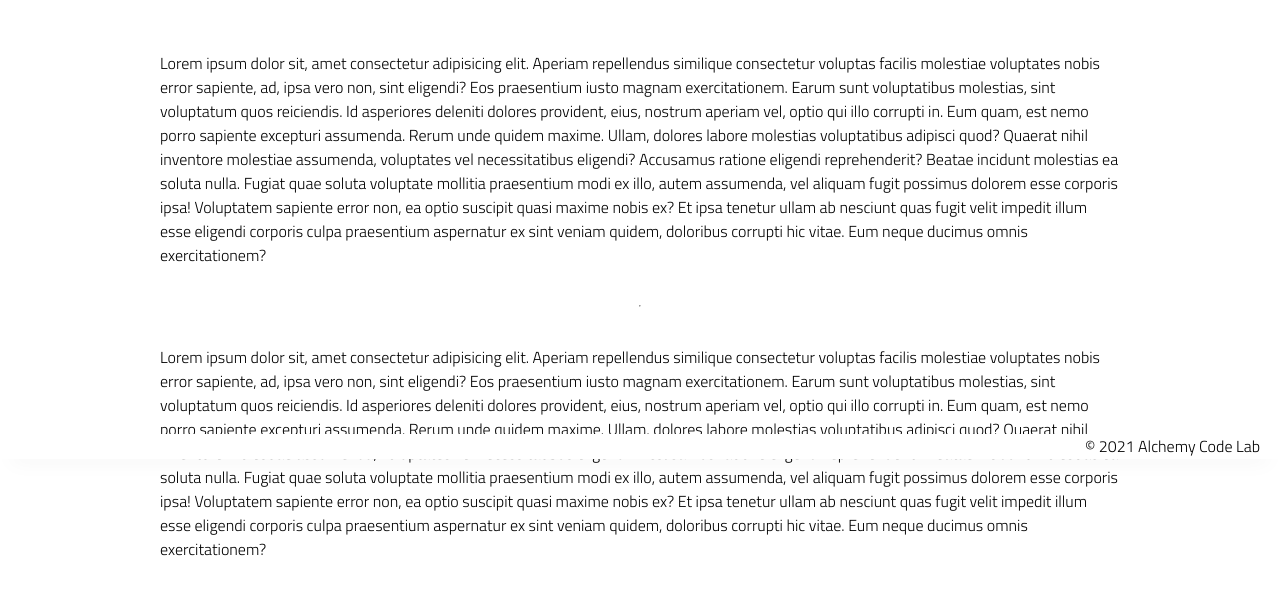
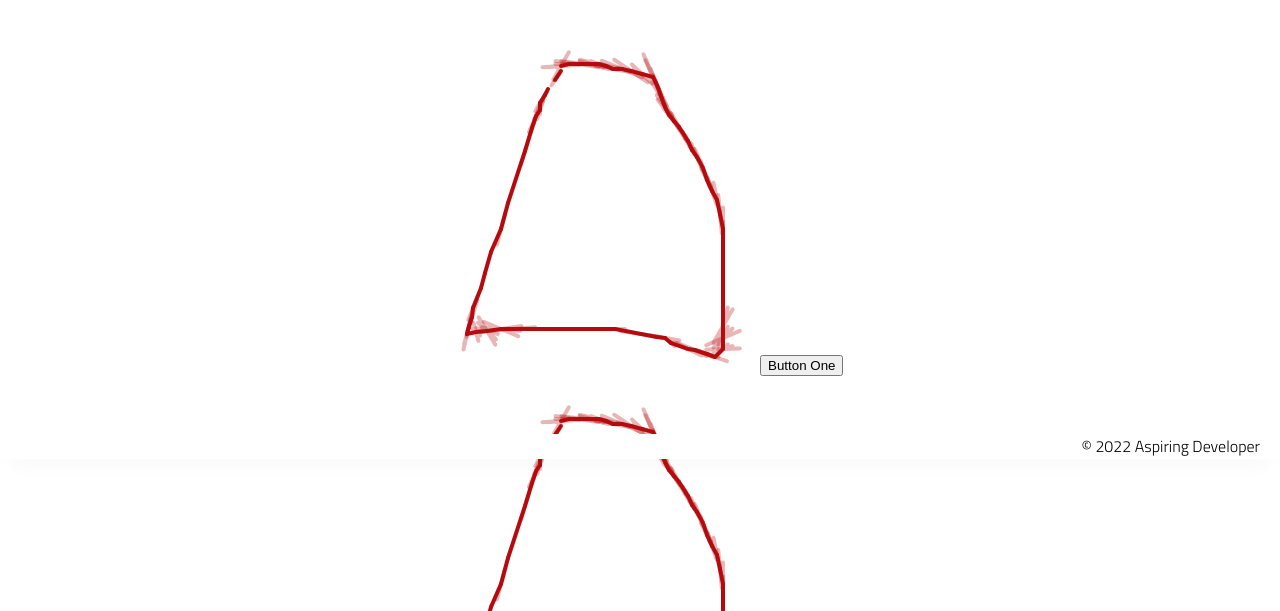
Before and after one commit to ThomHarding/shell-game, a plain HTML site: page index.html in a window 1280 px wide. Shown: the part 341-952 px from the top of the page. Drawn offline with Linux system fonts and the light colour scheme.

Commit message:
initial page with required html elements

```diff
--- a/index.html
+++ b/index.html
@@ -24,47 +24,24 @@
             <h2>
                 Welcome to Alchemy Bootstrap!
             </h2>
-
-            <p>
-                Lorem ipsum dolor sit, amet consectetur adipisicing elit. Aperiam repellendus similique consectetur
-                voluptas facilis molestiae voluptates nobis error sapiente, ad, ipsa vero non, sint eligendi? Eos
-                praesentium iusto magnam exercitationem.
-                Earum sunt voluptatibus molestias, sint voluptatum quos reiciendis. Id asperiores deleniti dolores
-                provident, eius, nostrum aperiam vel, optio qui illo corrupti in. Eum quam, est nemo porro sapiente
-                excepturi assumenda.
-                Rerum unde quidem maxime. Ullam, dolores labore molestias voluptatibus adipisci quod? Quaerat nihil
-                inventore molestiae assumenda, voluptates vel necessitatibus eligendi? Accusamus ratione eligendi
-                reprehenderit? Beatae incidunt molestias ea soluta nulla.
-                Fugiat quae soluta voluptate mollitia praesentium modi ex illo, autem assumenda, vel aliquam fugit
-                possimus dolorem esse corporis ipsa! Voluptatem sapiente error non, ea optio suscipit quasi maxime nobis
-                ex?
-                Et ipsa tenetur ullam ab nesciunt quas fugit velit impedit illum esse eligendi corporis culpa
-                praesentium aspernatur ex sint veniam quidem, doloribus corrupti hic vitae. Eum neque ducimus omnis
-                exercitationem?
-            </p>
-            <hr />
-            <p>
-                Lorem ipsum dolor sit, amet consectetur adipisicing elit. Aperiam repellendus similique consectetur
-                voluptas facilis molestiae voluptates nobis error sapiente, ad, ipsa vero non, sint eligendi? Eos
-                praesentium iusto magnam exercitationem.
-                Earum sunt voluptatibus molestias, sint voluptatum quos reiciendis. Id asperiores deleniti dolores
-                provident, eius, nostrum aperiam vel, optio qui illo corrupti in. Eum quam, est nemo porro sapiente
-                excepturi assumenda.
-                Rerum unde quidem maxime. Ullam, dolores labore molestias voluptatibus adipisci quod? Quaerat nihil
-                inventore molestiae assumenda, voluptates vel necessitatibus eligendi? Accusamus ratione eligendi
-                reprehenderit? Beatae incidunt molestias ea soluta nulla.
-                Fugiat quae soluta voluptate mollitia praesentium modi ex illo, autem assumenda, vel aliquam fugit
-                possimus dolorem esse corporis ipsa! Voluptatem sapiente error non, ea optio suscipit quasi maxime nobis
-                ex?
-                Et ipsa tenetur ullam ab nesciunt quas fugit velit impedit illum esse eligendi corporis culpa
-                praesentium aspernatur ex sint veniam quidem, doloribus corrupti hic vitae. Eum neque ducimus omnis
-                exercitationem?
-            </p>
-
+            <div class="cups">
+                <div class="cup">
+                    <img src="./assets/base-cup.png">
+                    <button id="cup-one-button">Button One</button>
+                </div>
+                <div class="cup">
+                    <img src="./assets/base-cup.png">
+                    <button id="cup-one-button">Button One</button>
+                </div>
+                <div class="cup">
+                    <img src="./assets/base-cup.png">
+                    <button id="cup-one-button">Button One</button>
+                </div>
+            </div>
         </section>
     </main>
     <footer>
-        <div class="copy gutter-right">&copy; 2021 Alchemy Code Lab</div>
+        <div class="copy gutter-right">&copy; 2022 Aspiring Developer</div>
     </footer>
 
     <script type="module" src="./app.js"></script>
```
Also changed, not shown: assets/base-cup.png (added), assets/correct-cup.png (added), assets/incorrect-cup.png (added), 1 other file.
